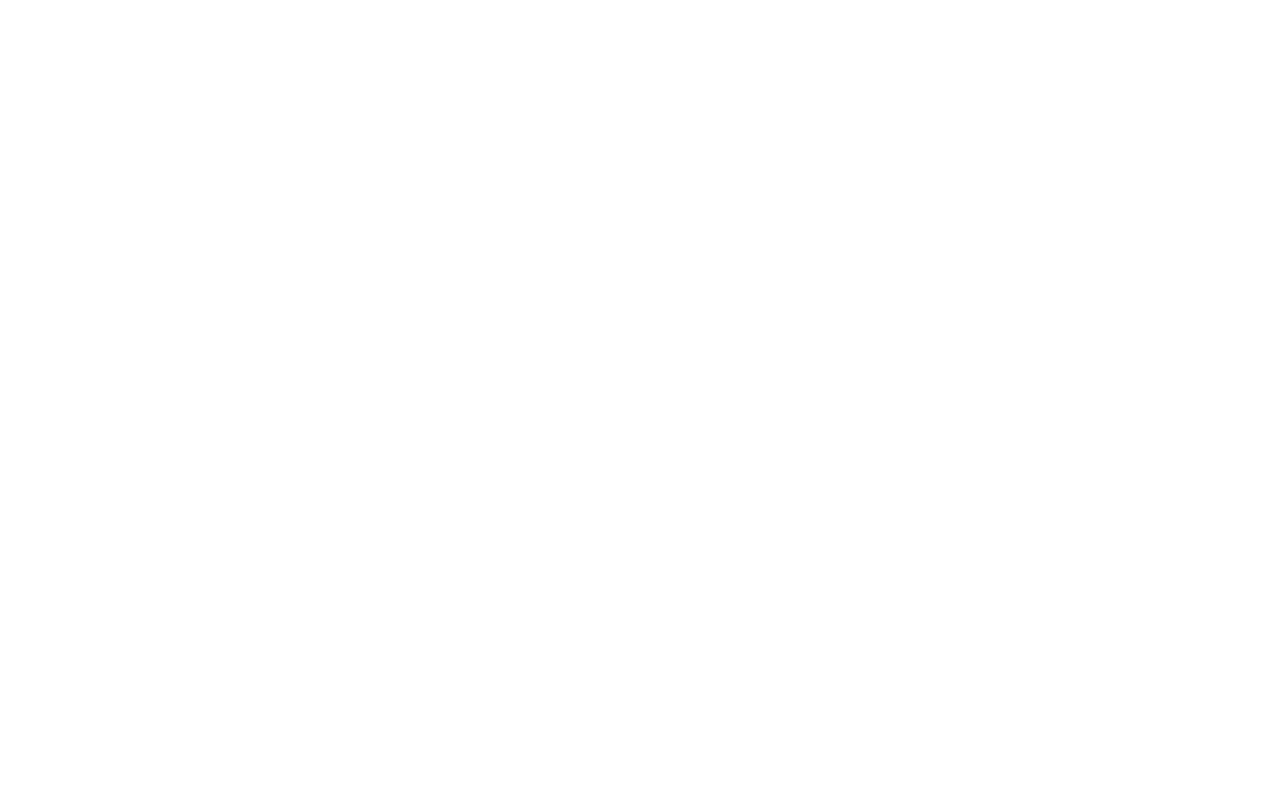
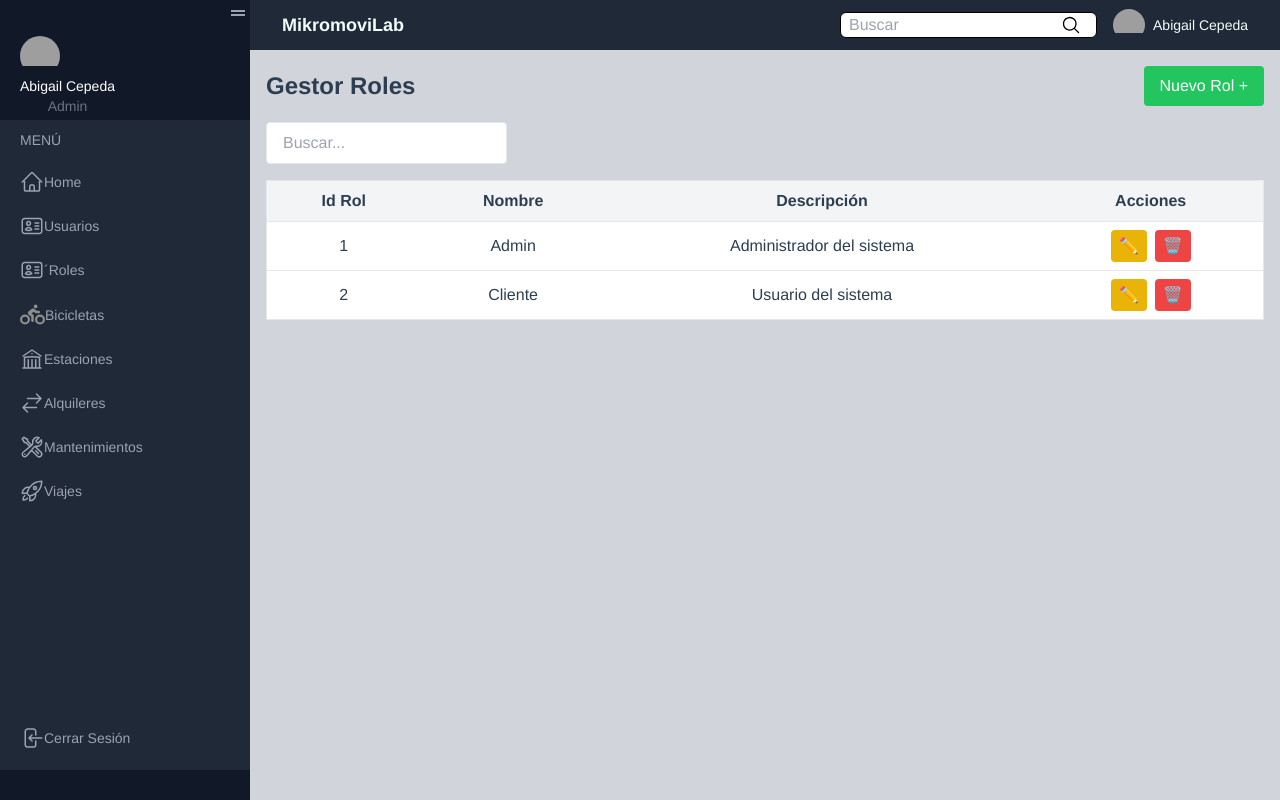
Before and after one commit to JulianChavezDiaz/MIKROMOVILAB, a Vue app: page /Roles in a window 1280 px wide. Before the commit this address had no page. Built offline with nearby package versions, Linux system fonts and the light colour scheme; grey boxes are pictures that could not be loaded.

Commit message:
nuevo menu rol

```diff
--- a/src/components/TopBar.vue
+++ b/src/components/TopBar.vue
@@ -48,6 +48,18 @@
                         </svg>
 
                         Usuarios
+                    </button>
+                </RouterLink>
+                <RouterLink :to="{ name: 'Roles' }">
+                    <button
+                        class="inline-flex relative items-center py-[10px] px-[20px] w-full text-sm font-medium hover:bg-gray-700 active:bg-gray-900 focus:bg-gray-600 hover:text-white">
+                        <svg xmlns="http://www.w3.org/2000/svg" fill="none" viewBox="0 0 24 24" stroke-width="1.5"
+                            stroke="currentColor" class="size-6">
+                            <path stroke-linecap="round" stroke-linejoin="round"
+                                d="M15 9h3.75M15 12h3.75M15 15h3.75M4.5 19.5h15a2.25 2.25 0 0 0 2.25-2.25V6.75A2.25 2.25 0 0 0 19.5 4.5h-15a2.25 2.25 0 0 0-2.25 2.25v10.5A2.25 2.25 0 0 0 4.5 19.5Zm6-10.125a1.875 1.875 0 1 1-3.75 0 1.875 1.875 0 0 1 3.75 0Zm1.294 6.336a6.721 6.721 0 0 1-3.17.789 6.721 6.721 0 0 1-3.168-.789 3.376 3.376 0 0 1 6.338 0Z" />
+                        </svg>
+
+                        ´Roles
                     </button>
                 </RouterLink>
                 <RouterLink :to="{ name: 'Bicicletas' }" class="button">
--- /dev/null
+++ b/src/pages/RolesPages.vue
@@ -0,0 +1,141 @@
+<template>
+    <div class="p-4">
+      <div class="flex justify-between items-center mb-4">
+        <h1 class="text-2xl font-bold">Gestor Roles</h1>
+        <button @click="nuevoRol" class="bg-green-500 text-white px-4 py-2 rounded">Nuevo Rol +</button>
+      </div>
+      <div class="flex justify-between items-center mb-4">
+        <input
+          v-model="terminoBusqueda"
+          @input="buscarRoles"
+          type="text"
+          placeholder="Buscar..."
+          class="border rounded px-4 py-2"
+        />
+      </div>
+      <div class="overflow-x-auto">
+        <table class="min-w-full bg-white border border-gray-200">
+          <thead>
+            <tr class="bg-gray-100">
+              <th class="py-2 px-4 border-b">Id Rol</th>
+              <th class="py-2 px-4 border-b">Nombre</th>
+              <th class="py-2 px-4 border-b">Descripción</th>
+              <th class="py-2 px-4 border-b">Acciones</th>
+            </tr>
+          </thead>
+          <tbody>
+            <tr v-for="(rol, index) in rolesPaginados" :key="index">
+              <td class="py-2 px-4 border-b">{{ rol.id_rol }}</td>
+              <td class="py-2 px-4 border-b">{{ rol.nombre }}</td>
+              <td class="py-2 px-4 border-b">{{ rol.descripcion }}</td>
+              <td class="py-2 px-4 border-b">
+                <button @click="abrirModalEditar(rol, index)" class="bg-yellow-500 text-white px-2 py-1 rounded mr-2">✏️</button>
+                <button @click="eliminarRol(index)" class="bg-red-500 text-white px-2 py-1 rounded">🗑️</button>
+              </td>
+            </tr>
+          </tbody>
+        </table>
+      </div>
+      <div v-if="totalPages > 1" class="mt-4 flex justify-end">
+        <button @click="paginaActual--" :disabled="paginaActual === 1" class="px-3 py-1 border rounded bg-gray-200 mx-1">‹</button>
+        <button v-for="page in totalPages" :key="page" @click="paginaActual = page" :class="['px-3 py-1 border rounded mx-1', {'bg-blue-500 text-white': paginaActual === page, 'bg-gray-200': paginaActual !== page}]">{{ page }}</button>
+        <button @click="paginaActual++" :disabled="paginaActual === totalPages" class="px-3 py-1 border rounded bg-gray-200 mx-1">›</button>
+      </div>
+      <div v-if="showModal" class="fixed inset-0 flex items-center justify-center bg-black bg-opacity-50">
+        <div class="bg-white p-4 rounded shadow-lg">
+          <h2 class="text-xl mb-4">Editar Rol</h2>
+          <form @submit.prevent="editarRol">
+            <div class="mb-2">
+              <label for="nombre" class="block">Nombre</label>
+              <input v-model="rolActual.nombre" id="nombre" type="text" class="border rounded w-full py-1 px-2">
+            </div>
+            <div class="mb-2">
+              <label for="descripcion" class="block">Descripción</label>
+              <input v-model="rolActual.descripcion" id="descripcion" type="text" class="border rounded w-full py-1 px-2">
+            </div>
+            <div class="flex justify-end">
+              <button @click="cerrarModal" type="button" class="bg-gray-500 text-white px-4 py-2 rounded mr-2">Cancelar</button>
+              <button type="submit" class="bg-blue-500 text-white px-4 py-2 rounded">Guardar</button>
+            </div>
+          </form>
+        </div>
+      </div>
+    </div>
+  </template>
+
+  <script>
+  export default {
+    data() {
+      return {
+        roles: [
+          { id_rol: 1, nombre: 'Admin', descripcion: 'Administrador del sistema' },
+          { id_rol: 2, nombre: 'Cliente', descripcion: 'Usuario del sistema' },
+          // Añadir más roles según sea necesario
+        ],
+        showModal: false,
+        rolActual: {
+          id_rol: null,
+          nombre: '',
+          descripcion: ''
+        },
+        rolIndex: null,
+        paginaActual: 1,
+        elementosPorPagina: 10,
+        terminoBusqueda: '',
+      }
+    },
+    computed: {
+      totalPages() {
+        return Math.ceil(this.filtrarRoles().length / this.elementosPorPagina);
+      },
+      rolesPaginados() {
+        const inicio = (this.paginaActual - 1) * this.elementosPorPagina;
+        const fin = inicio + this.elementosPorPagina;
+        return this.filtrarRoles().slice(inicio, fin);
+      }
+    },
+    methods: {
+      nuevoRol() {
+        const nuevoRol = {
+          id_rol: this.roles.length + 1,
+          nombre: 'Nuevo Rol',
+          descripcion: 'Descripción del nuevo rol'
+        };
+        this.roles.push(nuevoRol);
+      },
+      abrirModalEditar(rol, index) {
+        this.rolActual = { ...rol };
+        this.rolIndex = index + (this.paginaActual - 1) * this.elementosPorPagina;
+        this.showModal = true;
+      },
+      cerrarModal() {
+        this.showModal = false;
+      },
+      editarRol() {
+        this.roles[this.rolIndex] = { ...this.rolActual };
+        this.cerrarModal();
+      },
+      eliminarRol(index) {
+        const actualIndex = index + (this.paginaActual - 1) * this.elementosPorPagina;
+        this.roles.splice(actualIndex, 1);
+      },
+      buscarRoles() {
+        this.paginaActual = 1;
+      },
+      filtrarRoles() {
+        if (!this.terminoBusqueda) {
+          return this.roles;
+        }
+        const termino = this.terminoBusqueda.toLowerCase();
+        return this.roles.filter(rol =>
+          rol.nombre.toLowerCase().includes(termino) ||
+          rol.descripcion.toLowerCase().includes(termino)
+        );
+      }
+    }
+  }
+  </script>
+
+  <style scoped>
+  /* Agregar estilos personalizados aquí si es necesario */
+  </style>
--- a/src/router/index.js
+++ b/src/router/index.js
@@ -1,16 +1,17 @@
 import { createRouter, createWebHistory } from "vue-router";
 import Auth from "@/components/AuthPage.vue";
 import Session from "@/components/SessionPage.vue";
-import UsuariosGestor from "@/pages/UsuarioPages.vue";
-import BicicletasGestor from "@/pages/BicicletasPages.vue";
-import EstacionesGestor from "@/pages/EstacionesPages.vue";
-import LoginComponent from "@/pages/LoginPages.vue";
-import AlquilerGestor from "@/pages/AlquilerPages.vue";
-import MantenimientoGestor from "@/pages/MantenimeintoPages.vue";
-import ViajesGestor from "@/pages/ViajesPages.vue";
-import UbicacionComponent from "@/pages/UbicacionPages.vue";
-import RegistroComponent from "@/pages/RegistroPages.vue";
-import HomeComponent from "@/pages/HomePages.vue";
+import UsuariosPages from "@/pages/UsuarioPages.vue";
+import RolesPages from "@/pages/RolesPages.vue";
+import BicicletasPages from "@/pages/BicicletasPages.vue";
+import EstacionesPages from "@/pages/EstacionesPages.vue";
+import LoginPages from "@/pages/LoginPages.vue";
+import AlquilerPages from "@/pages/AlquilerPages.vue";
+import MantenimientoPages from "@/pages/MantenimeintoPages.vue";
+import ViajesPages from "@/pages/ViajesPages.vue";
+import UbicacionPages from "@/pages/UbicacionPages.vue";
+import RegistroPages from "@/pages/RegistroPages.vue";
+import HomePages from "@/pages/HomePages.vue";
 
 
 const routes = [
@@ -19,14 +20,15 @@
     component: Session,
     path: '/',
     children: [
-      { name: 'Home', path: '/', component: HomeComponent },
-      { name: 'Usuarios', path: '/Usuarios', component: UsuariosGestor },
-      { name: 'Bicicletas', path: '/Bicicletas', component: BicicletasGestor },
-      { name: 'Estaciones', path: '/Estaciones', component: EstacionesGestor },
-      { name: 'Mantenimientos', path: '/Mantenimientos', component: MantenimientoGestor },
-      { name: 'Alquileres', path: '/Alquileres', component: AlquilerGestor },
-      { name: 'Viajes', path: '/Viajes', component: ViajesGestor },
-      { name: 'Ubicaciones', path: '/Ubicaciones', component: UbicacionComponent }
+      { name: 'Home', path: '/', component: HomePages},
+      { name: 'Usuarios', path: '/Usuarios', component: UsuariosPages},
+      { name: 'Roles', path: '/Roles', component: RolesPages},
+      { name: 'Bicicletas', path: '/Bicicletas', component: BicicletasPages},
+      { name: 'Estaciones', path: '/Estaciones', component: EstacionesPages},
+      { name: 'Mantenimientos', path: '/Mantenimientos', component: MantenimientoPages },
+      { name: 'Alquileres', path: '/Alquileres', component: AlquilerPages },
+      { name: 'Viajes', path: '/Viajes', component: ViajesPages },
+      { name: 'Ubicaciones', path: '/Ubicaciones', component: UbicacionPages }
     ]
   },
   {
@@ -34,8 +36,8 @@
     component: Auth,
     path: '/',
     children: [
-      { name: 'Registro', path: '/Registro', component: RegistroComponent },
-      { name: 'Login', path: '/Login', component: LoginComponent }
+      { name: 'Registro', path: '/Registro', component: RegistroPages },
+      { name: 'Login', path: '/Login', component: LoginPages }
     ]
   },
 
```
